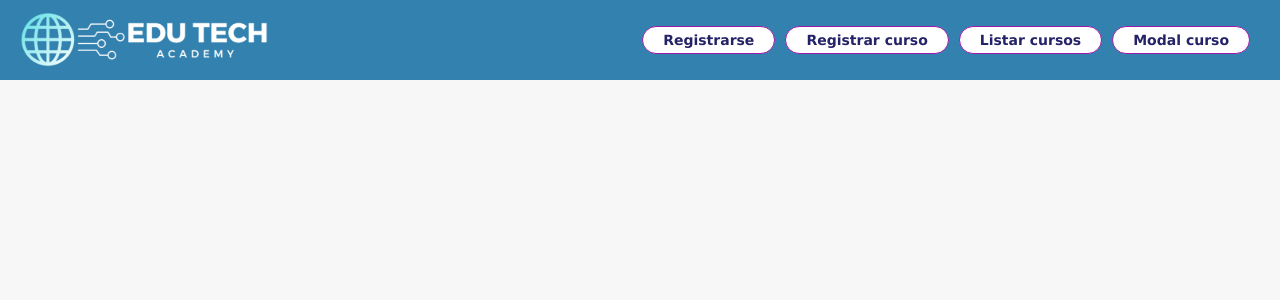
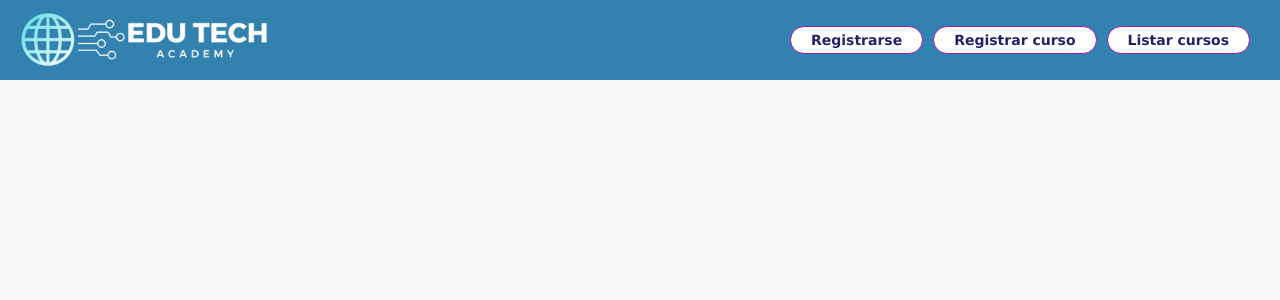
Before and after one commit to rebecayucratovar/EduTech_CodeCrafters, a React (Vite) app in the folder UI/online-courses/: page / in a window 1280 px wide. Shown: the top 300 px of the page. Built offline with nearby package versions, Linux system fonts and the light colour scheme.

Commit message:
remove text innecesary

```diff
--- a/UI/online-courses/src/components/NavBar.tsx
+++ b/UI/online-courses/src/components/NavBar.tsx
@@ -19,10 +19,6 @@ export const NavBar = () => {
         <Link to="/lista-cursos" className="navbar-content-link">
           Listar cursos
         </Link>
-
-        <Link to="/modal-curso" className="navbar-content-link">
-          Modal curso
-        </Link>
       </div>
     </section>
   );
--- a/UI/online-courses/src/pages/App.tsx
+++ b/UI/online-courses/src/pages/App.tsx
@@ -4,7 +4,6 @@ import { Layout } from "../components/Layout";
 import { FormRegisterCourse } from "./FormRegisterCourse";
 import { FormRegistInstructor } from "./FormRegistInstructor";
 import { ListCourses } from "./ListCourses";
-import { ModalCursoDetail } from "../components/ModalCursoDetail";
 export const App = () => {
   return (
     <div className="app-content">
@@ -16,7 +15,6 @@ export const App = () => {
           ></Route>
           <Route path="registro-curso" element={<FormRegisterCourse />}></Route>
           <Route path="lista-cursos" element={<ListCourses />}></Route>
-          <Route path="modal-curso" element={<ModalCursoDetail />}></Route>
         </Route>
       </Routes>
     </div>
```
